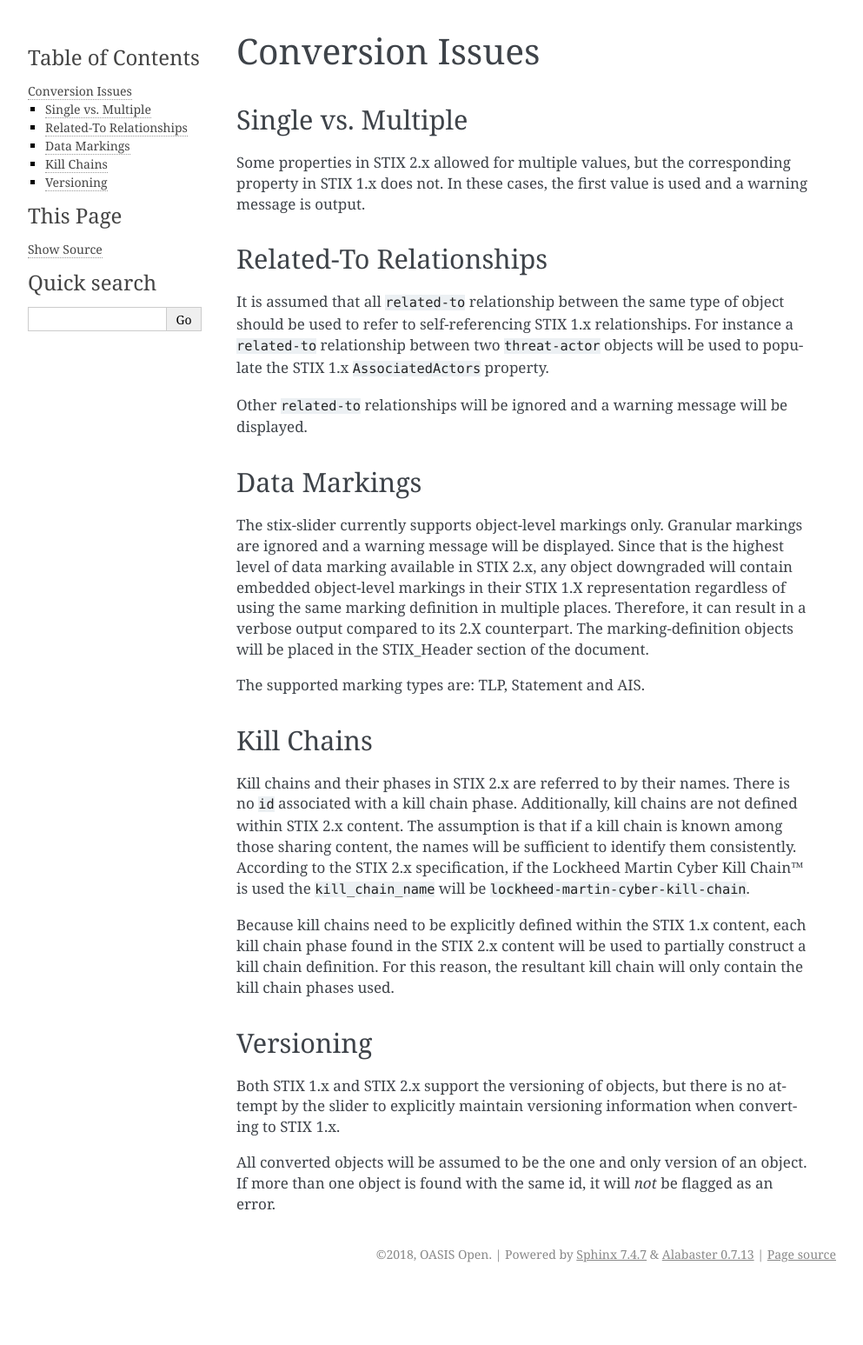
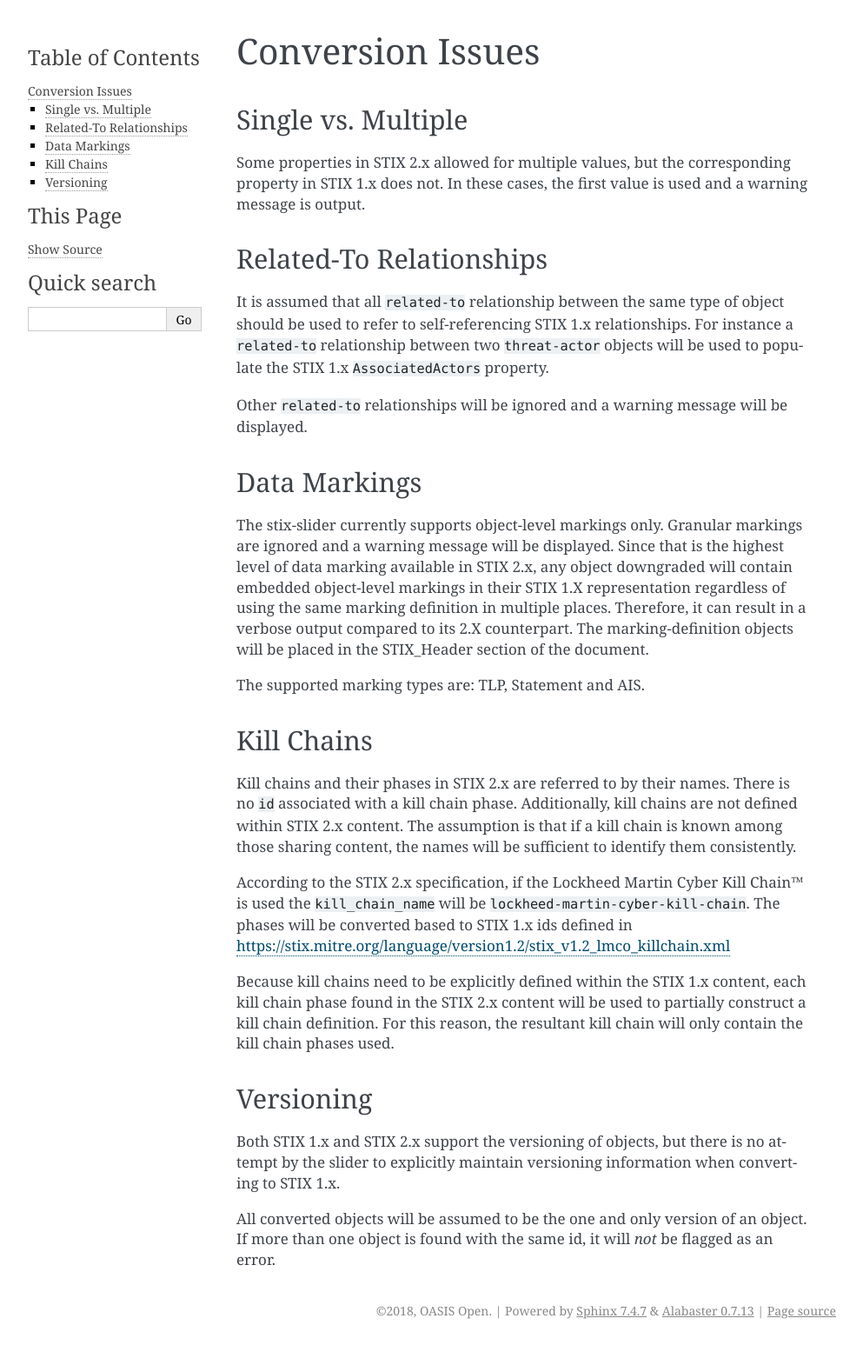
Before and after one commit to oasis-open/cti-stix-slider, a Sphinx documentation site: the page built from docs/conversion-issues.rst, in a window 1280 px wide. Shown: the whole page at 87% size, without its empty margins (148-1141 px from the left). Built offline with Sphinx 7.4.7, drawn with Linux system fonts in a browser that asks for light colours; before the commit the page ends 1482 px from its top, so only the background shows below that.

Commit message:
minor doc updates

```diff
--- a/docs/conversion-issues.rst
+++ b/docs/conversion-issues.rst
@@ -35,8 +35,11 @@ Kill Chains
 
 Kill chains and their phases in STIX 2.x are referred to by their names.  There is no ``id`` associated with a kill chain phase.
 Additionally, kill chains are not defined within STIX 2.x content.  The assumption is that if a kill chain is known among those
-sharing content, the names will be sufficient to identify them consistently.  According to the STIX 2.x specification,
+sharing content, the names will be sufficient to identify them consistently.
+
+According to the STIX 2.x specification,
 if the Lockheed Martin Cyber Kill Chain™ is used the ``kill_chain_name`` will be ``lockheed-martin-cyber-kill-chain``.
+The phases will be converted based to STIX 1.x ids defined in https://stix.mitre.org/language/version1.2/stix_v1.2_lmco_killchain.xml
 
 Because kill chains need to be explicitly defined within the STIX 1.x content, each kill chain phase found in the STIX 2.x content will
 be used to partially construct a kill chain definition.  For this reason, the resultant kill chain will only contain the kill chain phases used.
--- a/docs/stix-mappings.rst
+++ b/docs/stix-mappings.rst
@@ -1,4 +1,4 @@
-Mappings from STIX 1.x to STIX 2.x
+Mappings from STIX 2.x to STIX 1.x
 =======================================
 
 This section outlines the disposition of each property of the top-level objects when converted.
```
